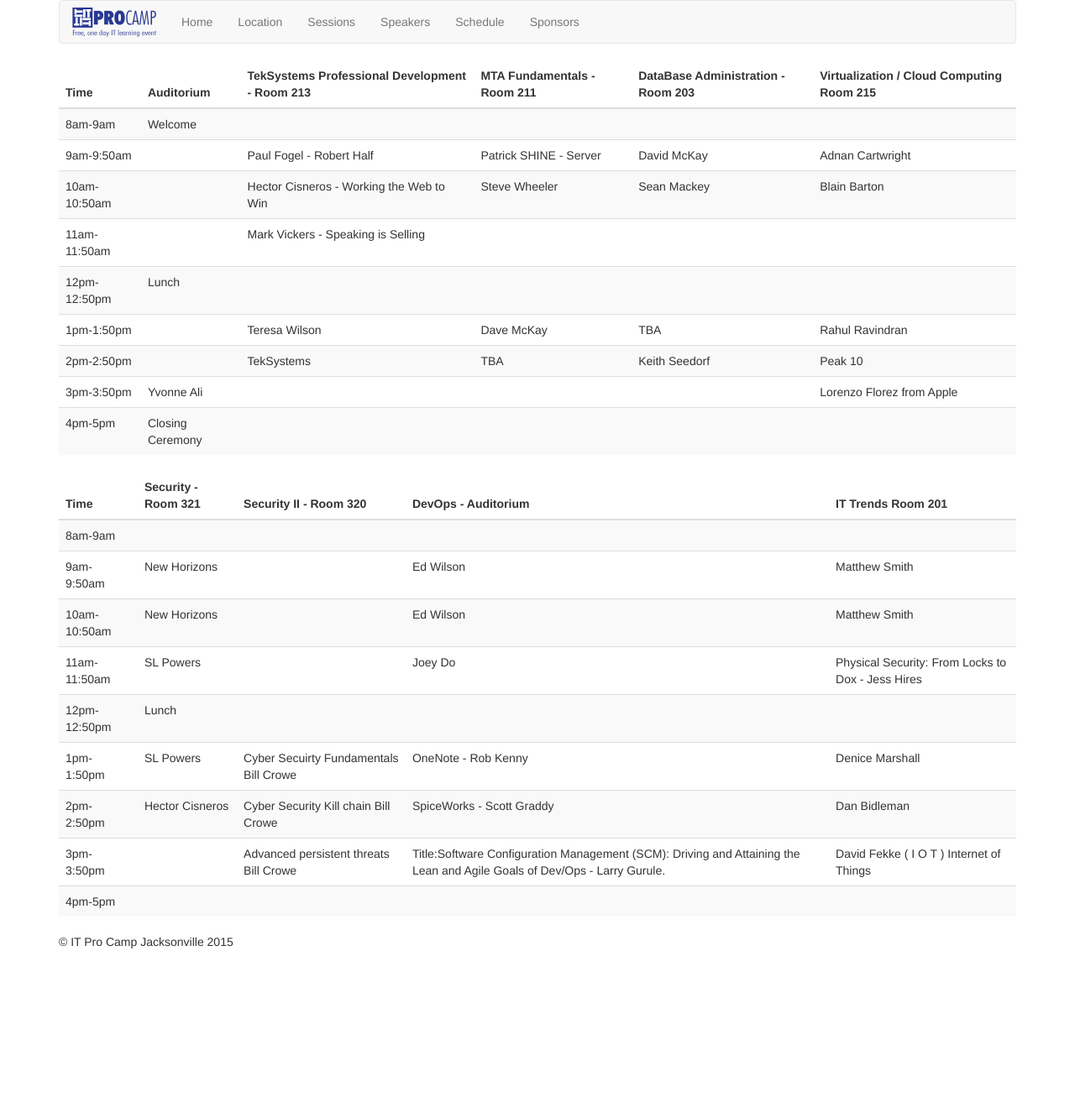
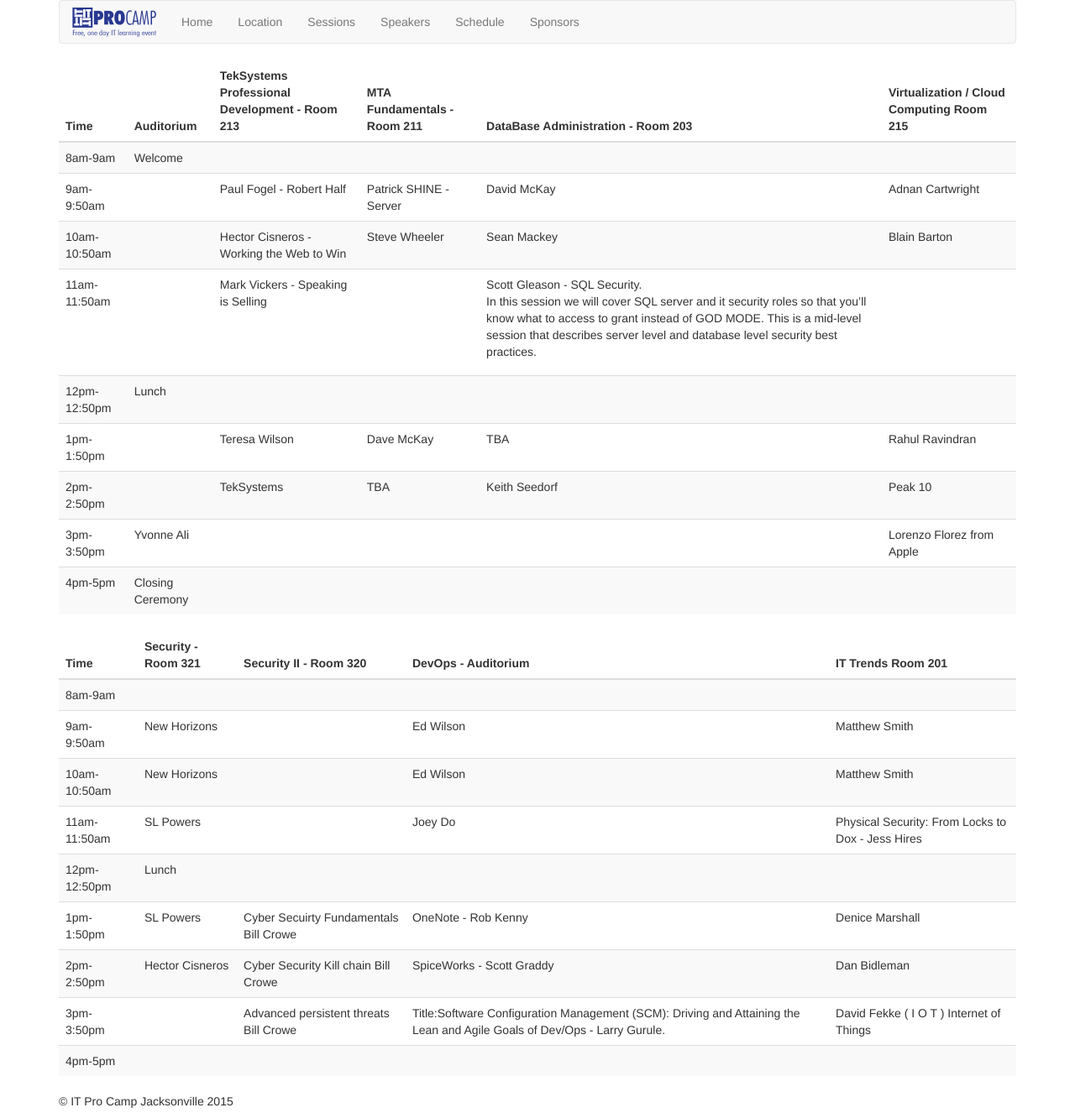
Before and after one commit to tk811/ConfernceApp, a Jekyll site: the page built from sessions/index.html, in a window 1280 px wide. Shown: the whole page at 84% size. Built offline with Jekyll 4.4.1, drawn with Linux system fonts in a browser that asks for light colours; nearby versions of some CDN libraries; before the commit the page ends 1142 px from its top, so only the background shows below that.

Commit message:
Added Scott Gleason's session

```diff
--- a/sessions/index.html
+++ b/sessions/index.html
@@ -107,7 +107,8 @@
 
 				</td>
 				<td>
-
+					Scott Gleason - SQL Security.
+					<p>In this session we will cover SQL server and it security roles so that you’ll know what to access to grant instead of GOD MODE.  This is a mid-level session that describes server level and database level security best practices. </p>
 				</td>
 				<td>
 
```
